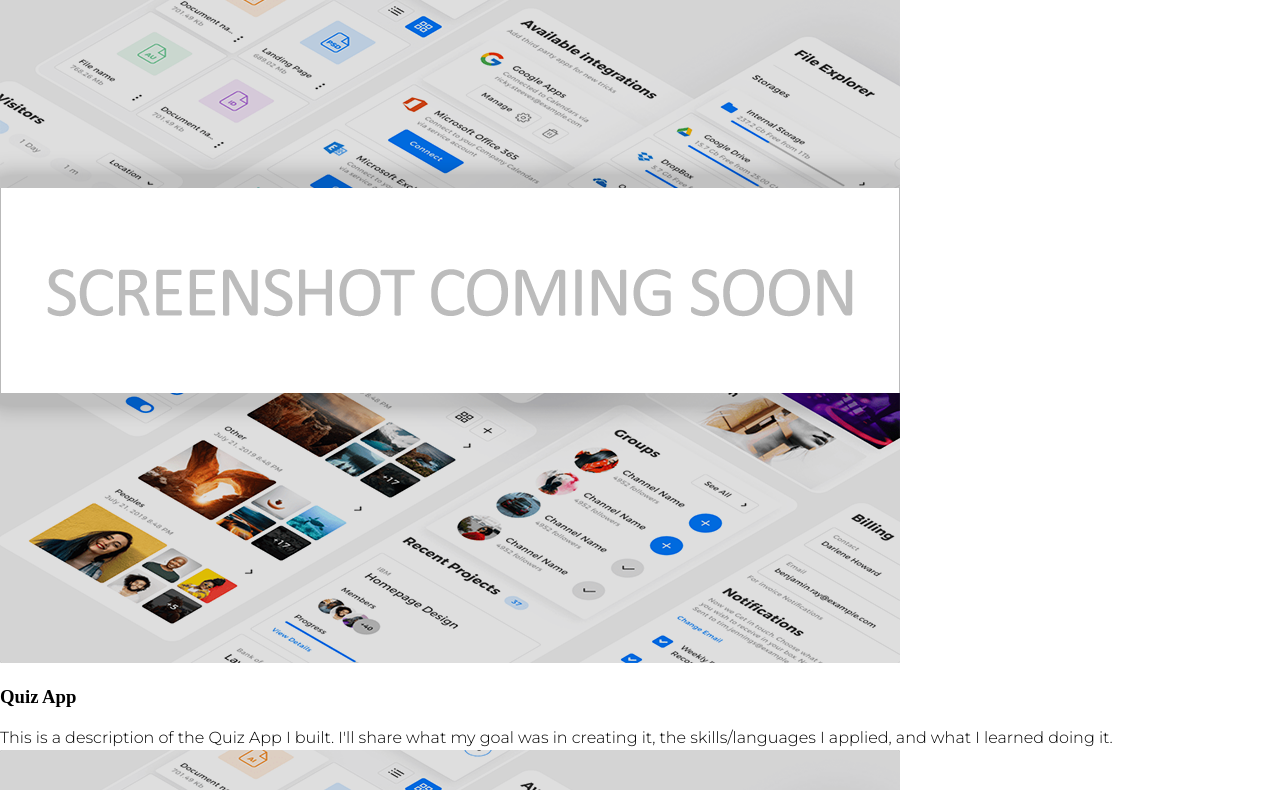
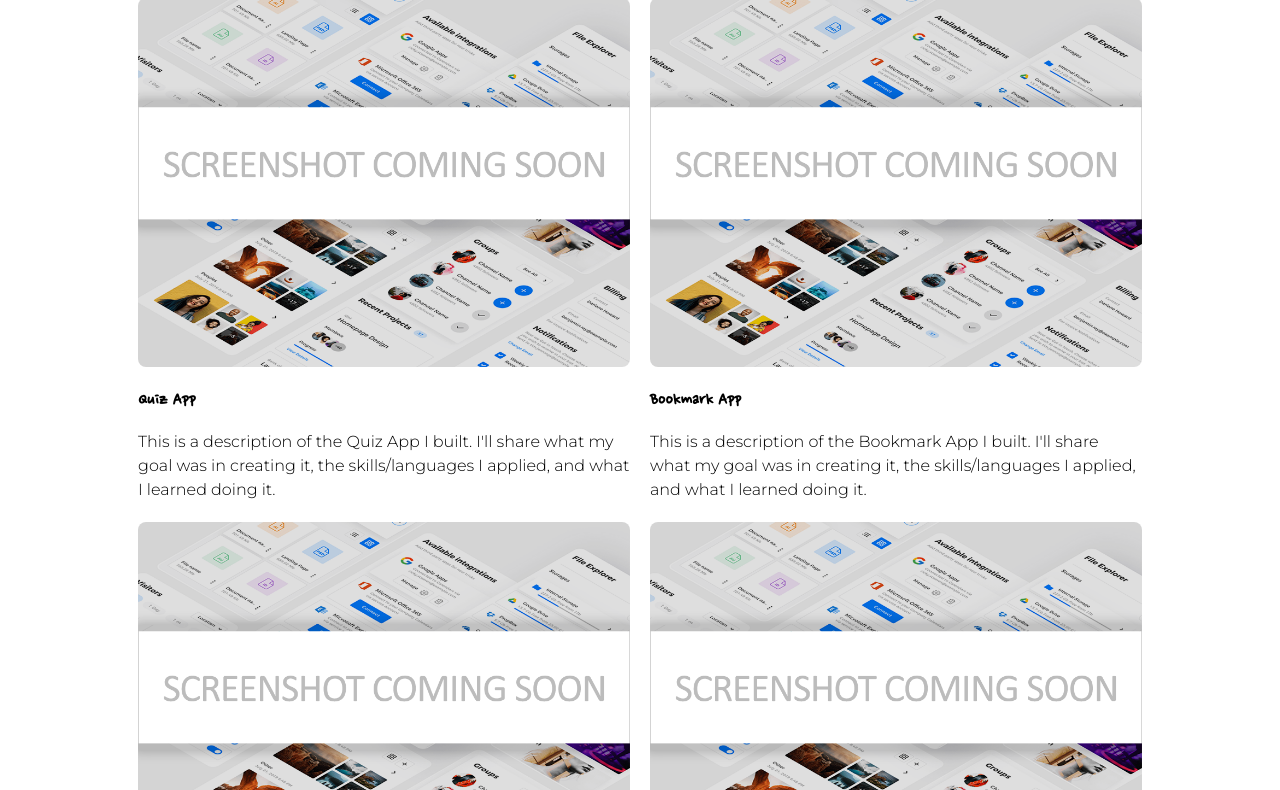
Before and after one commit to colburncodes/portfolio, a plain HTML site: page portfolio.html in a window 1280 px wide. Shown: the part 214-1004 px from the top of the page. Drawn offline with nearby package versions, Linux system fonts and the light colour scheme; files whose address does not match are found by name.

Commit message:
update to styles.

```diff
--- a/styles.css
+++ b/styles.css
@@ -72,6 +72,15 @@ section {
     border-radius: 50%;
     overflow: hidden;
 }
+
+img {
+    /* height: 300px; */
+    width: 100%;
+  }
+
+img.rounded {
+    border-radius: 8px;
+  }
 
 .container, .container-fluid {
     height: 100vh;
@@ -160,3 +169,31 @@ section {
 footer {
     align-items: center;
 }
+
+.group {
+    display: flex;
+    flex-direction: column;
+  }
+
+  .item {
+    flex: 1;
+    margin: 10px;
+  }
+
+/* Groups & Items  (Desktop) */
+
+@media all and (min-width: 800px) {
+    .wrapper {
+      width: 80%;
+      margin: auto;
+    }
+
+    .group {
+      flex-direction: row;
+    }
+  }
+
+ #portfolio {
+    margin-bottom: 120px;
+    font-family: 'Nanum Pen Script', cursive;
+  }
```
